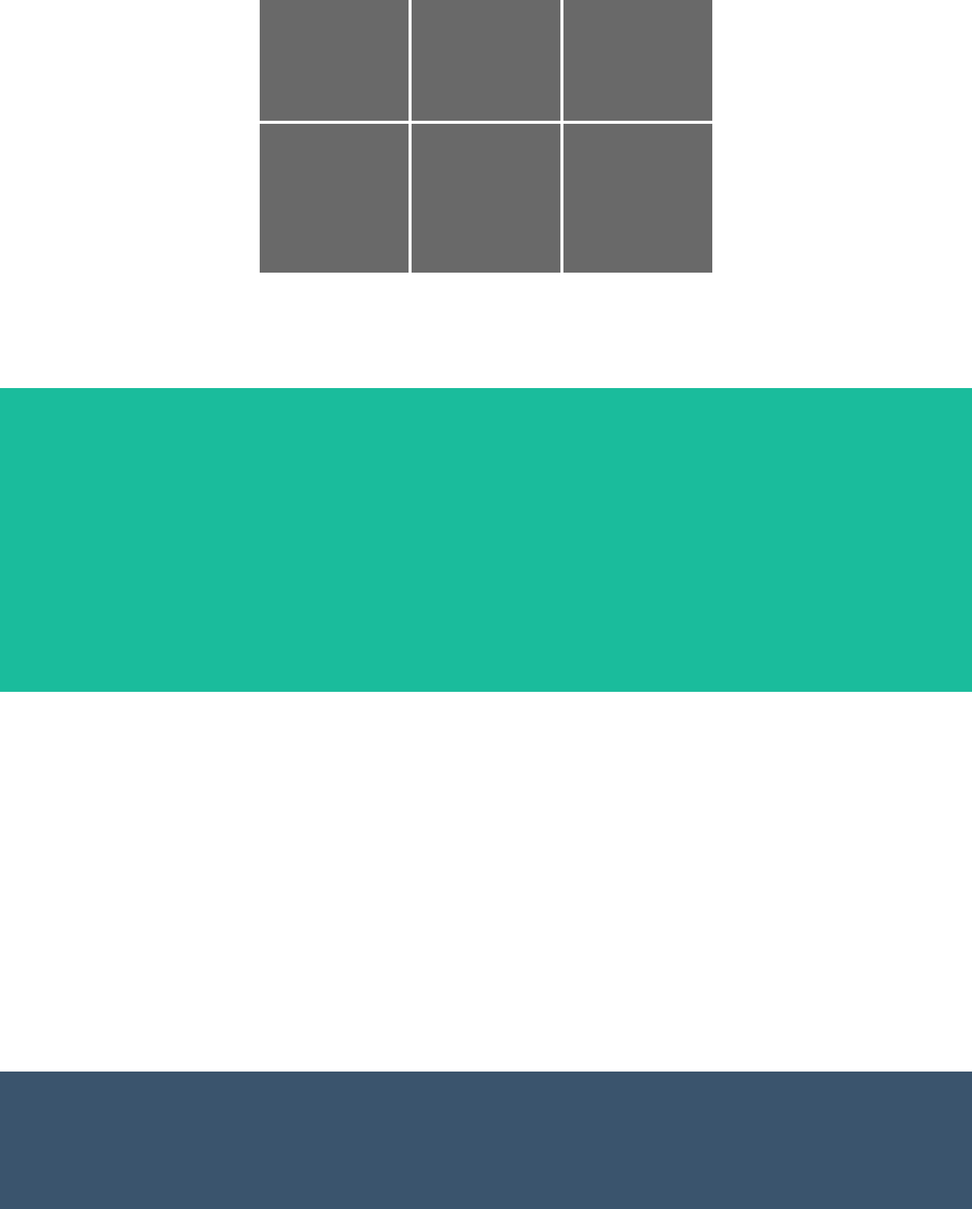
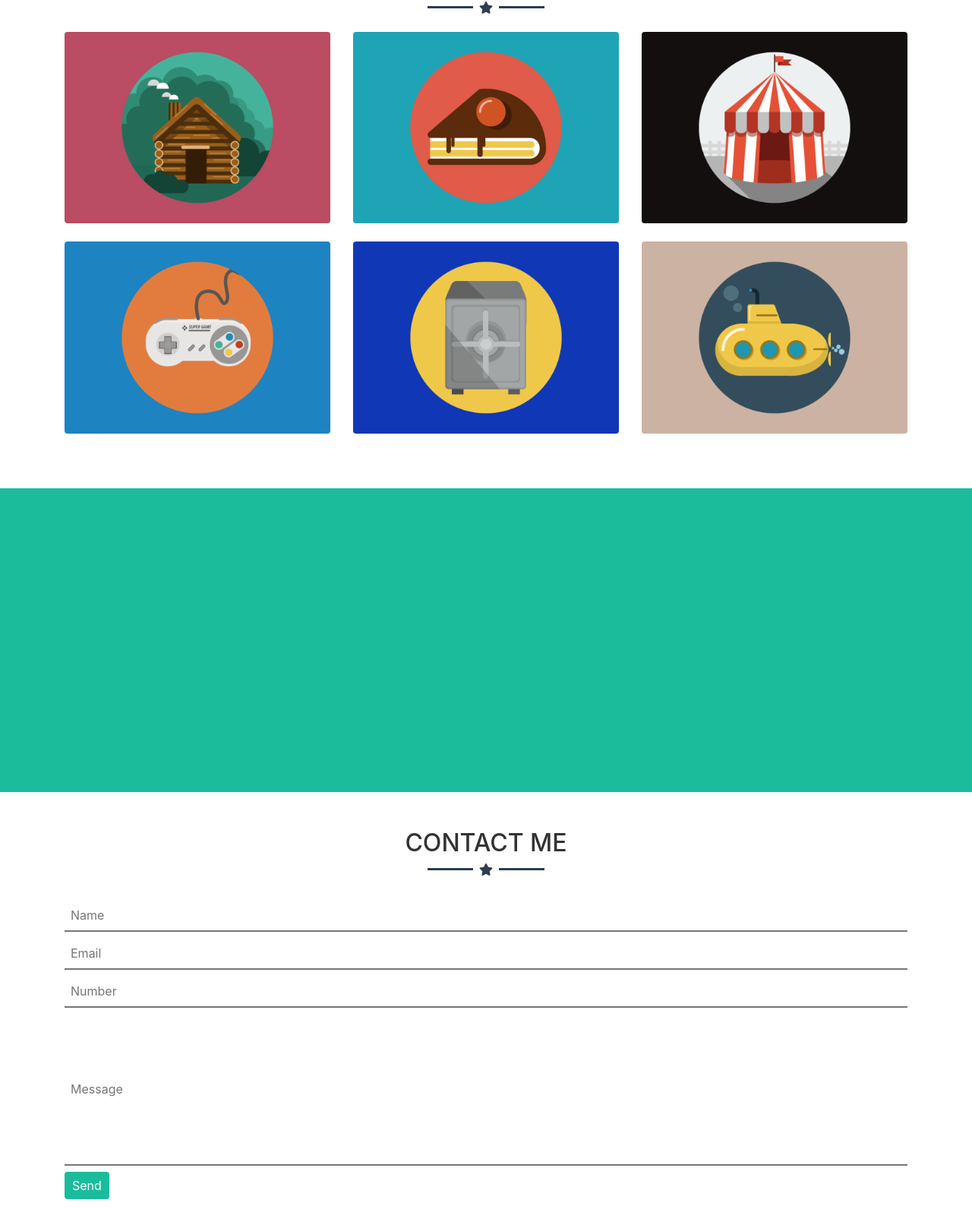
Before and after one commit to evelingcastillon/html-css-bootstrap-freelancer, a plain HTML site: page index.html in a window 1280 px wide. Shown: the part 539-2131 px from the top of the page at 76% size. Drawn offline with nearby package versions, Linux system fonts and the light colour scheme.

Commit message:
complete bg-white

```diff
--- a/assets/css/style.css
+++ b/assets/css/style.css
@@ -1,12 +1,74 @@
+.body {
+    font-family: Arial, Helvetica, sans-serif;
+}
 .bg-darkblue {
     background-color: rgba(44, 62, 80, 1);
 }
 .bg-green {
     background-color: rgba(26, 188, 156, 1);
+    color: white;
 }
 .bg-lightblue {
     background-color: rgba(58, 84, 109, 1);
 }
+/* HEADER */
+.avatar > img {
+    width: 200px;
+
+}
+.line-white {
+    width: 60px;
+    margin-bottom: 7px;
+    border-bottom: 3px solid white;
+}
+/* MAIN */
+
+/* Portfolio */
+
+.bg-white .title {
+    color: rgba(51, 51, 51, 1);
+}
+.bg-white .decoration  {
+    color: rgba(44, 62, 80, 1);
+}
+
+.line-blue {
+    width: 60px;
+    margin-bottom: 7px;
+    border-bottom: 3px solid rgba(44, 62, 80, 1);
+}
+
+.col-lg-4 > img {
+    background-size: contain;
+    width: 100%;
+}
+
+
+
+
+
+
+.client > input {
+    display: block;
+    width: 100%;
+    padding: 0.5rem;
+    margin: 0.5rem 0;
+    border-top: none;
+    border-left: none;
+    border-right: none;
+}
+.client > .message {
+    height: 200px;
+    text-align: initial;
+}
+.client > button {
+    display: block;
+    color: white;
+    background-color: rgba(26, 188, 156, 1);
+    border: 2px solid rgba(26, 188, 156, 1);
+}
+
+
 .height50px {
     height: 50px;
 }
@@ -25,10 +87,3 @@
 .height600px {
     height: 600px;
 }
-
-.square {
-    border: 2px solid white;
-    background-color: dimgray;
-    height: 200px;
-    width: 200px;
-}
--- a/index.html
+++ b/index.html
@@ -5,6 +5,8 @@
     <meta http-equiv="X-UA-Compatible" content="IE=edge">
     <meta name="viewport" content="width=device-width, initial-scale=1.0">
     <title>Document</title>
+    <!-- Font Awesome -->
+    <link rel="stylesheet" href="https://cdnjs.cloudflare.com/ajax/libs/font-awesome/5.15.3/css/all.min.css" integrity="sha512-iBBXm8fW90+nuLcSKlbmrPcLa0OT92xO1BIsZ+ywDWZCvqsWgccV3gFoRBv0z+8dLJgyAHIhR35VZc2oM/gI1w==" crossorigin="anonymous">
     <!-- Bootstrap -->
     <link rel="stylesheet" href="https://cdn.jsdelivr.net/npm/bootstrap@4.6.0/dist/css/bootstrap.min.css" integrity="sha384-B0vP5xmATw1+K9KRQjQERJvTumQW0nPEzvF6L/Z6nronJ3oUOFUFpCjEUQouq2+l" crossorigin="anonymous">
     <link rel="stylesheet" href="./assets/css/style.css">
@@ -20,10 +22,18 @@
             </div>
         </nav>
 
-        <div class="bg-green">
-            <div class="container">
-                <div class="row height400px">
-                    <div class="height50px col-12"></div>
+        <div class="jumbo bg-green">
+            <div class="container py-5">
+                <div class="stat_boostrap row">
+                    <div class="avatar py-2 d-flex justify-content-center col-lg-12">
+                        <img class="" src="./assets/img/avatar.svg" alt="">
+                    </div>
+                    <h1 class="title d-flex justify-content-center col-lg-12">START BOOSTRAP</h1>
+                    <div class="decoration d-flex flex-row justify-content-center col-lg-12">
+                        <div class="line-white"></div>
+                        <i class="fas fa-star px-2"></i>
+                        <div class="line-white"></div>
+                    </div>
                 </div>
             </div>
         </div>
@@ -34,57 +44,71 @@
 
     <!-- MAIN -->
     <main>
-        <div class="bg-white">
-            <div class="container height600px">
-                <div class="row">
-                    <div class="height50px col-12"></div>
-                </div>
-                <div class="row">
-                    <div class="col d-flex justify-content-center">
-                        <div class="square"></div>
-                        <div class="square"></div>
-                        <div class="square"></div>
+        <section class="bg-white">
+            <div class="container py-5">
+                <div class="portfolio row">
+                    <h2 class="title d-flex justify-content-center col-lg-12">PORTOFOLIO</h2>
+                    <div class="decoration pb-4 d-flex flex-row justify-content-center col-lg-12">
+                        <div class="line-blue"></div>
+                        <i class="fas fa-star px-2"></i>
+                        <div class="line-blue"></div>
                     </div>
                 </div>
                 <div class="row">
-                    <div class="col d-flex justify-content-center align-items-center">
-                        <div class="square"></div>
-                        <div class="square"></div>
-                        <div class="square"></div>
-                    </div>
+                    <div class="mb-4 col-lg-4"><img class="rounded" src="./assets/img/cabin.png" alt=""></div>
+                    <div class="mb-4 col-lg-4"><img class="rounded" src="./assets/img/cake.png" alt=""></div>
+                    <div class="mb-4 col-lg-4"><img class="rounded" src="./assets/img/circus.png" alt=""></div>
+                    <div class="mb-4 col-lg-4"><img class="rounded" src="./assets/img/game.png" alt=""></div>
+                    <div class="mb-4 col-lg-4"><img class="rounded" src="./assets/img/safe.png" alt=""></div>
+                    <div class="mb-4 col-lg-4"><img class="rounded" src="./assets/img/submarine.png" alt=""></div>
                 </div>
 
             </div>
-        </div>
-        <div class="bg-green">
+        </section>
+        <section class="about bg-green">
             <div class="container">
                 <div class="rown height400px">
                     <div class="height50px col-12"></div>
                 </div>
             </div>
-        </div>
-        <div class="bg-white">
-            <div class="container">
-                <div class="row height500px">
-                    <div class="height50px col-12"></div>
+        </section>
+        <section class="contact_me bg-white">
+            <div class="container py-5">
+                <div class="portfolio row">
+                    <h2 class="title d-flex justify-content-center col-lg-12">CONTACT ME</h2>
+                    <div class="decoration pb-4 d-flex flex-row justify-content-center col-lg-12">
+                        <div class="line-blue"></div>
+                        <i class="fas fa-star px-2"></i>
+                        <div class="line-blue"></div>
+                    </div>
+                </div>
+                <div class="row">
+                    <div class="client col-lg-12">
+                        <input type="text" placeholder="Name">
+                        <input type="email" name="email" id="" placeholder="Email">
+                        <input type="text" name="number" id="" placeholder="Number">
+                        <input class="message" type="text" name="message" id="" placeholder="Message">
+                        <button class="rounded py-1 px-2">Send</button>
+                    </div>
                 </div>
             </div>
-        </div>
+        </section>
     </main>
     <!-- /MAIN -->
 
 
     <!-- FOOTER -->
     <footer>
-        <div class="bg-lightblue">
+        <div class="first_footer bg-lightblue">
             <div class="container">
                 <div class="row">
                     <div class="height200px col-12">
+
                     </div>
                 </div>
             </div>
         </div>
-        <div class="bg-darkblue">
+        <div class="last_footer bg-darkblue">
             <div class="container">
                 <div class="row">
                     <div class="height50px text-white d-flex justify-content-center align-items-center col-12">
```
